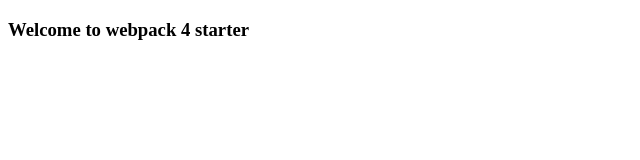
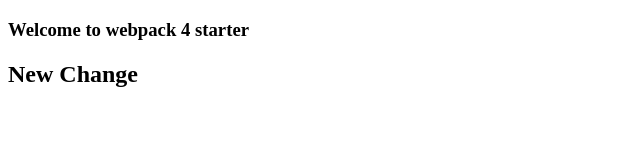
Before and after one commit to pbahuk/webpack-starter, a website built with webpack: page src/index.html in a window 1280 px wide. Shown: the whole page, without its empty margins (0-640 px from the left). Built offline with nearby package versions, Linux system fonts and the light colour scheme.

Commit message:
webpack-dev-server

```diff
--- a/package.json
+++ b/package.json
@@ -5,13 +5,15 @@
   "main": "index.js",
   "scripts": {
     "test": "echo \"Error: no test specified\" && exit 1",
-    "dev": "webpack --mode development"
+    "dev": "webpack --mode development",
+    "start": "webpack-dev-server --mode development"
   },
   "author": "",
   "license": "ISC",
   "devDependencies": {
     "html-webpack-plugin": "^3.2.0",
     "webpack": "^4.39.2",
-    "webpack-cli": "^3.3.7"
+    "webpack-cli": "^3.3.7",
+    "webpack-dev-server": "^3.8.0"
   }
 }
--- a/src/index.html
+++ b/src/index.html
@@ -8,5 +8,6 @@
   </head>
   <body>
     <h3>Welcome to webpack 4 starter</h3>
+    <h2>New Change</h2>
   </body>
 </html>
```
Also changed, not shown: 1 other file.
